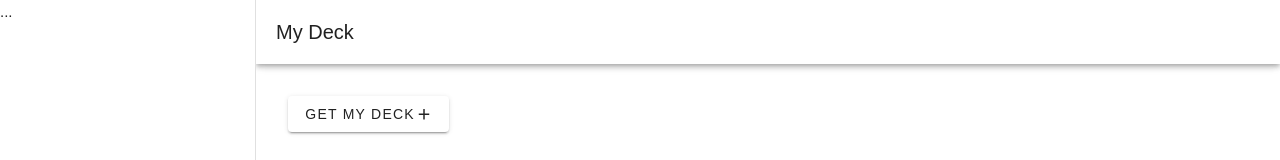
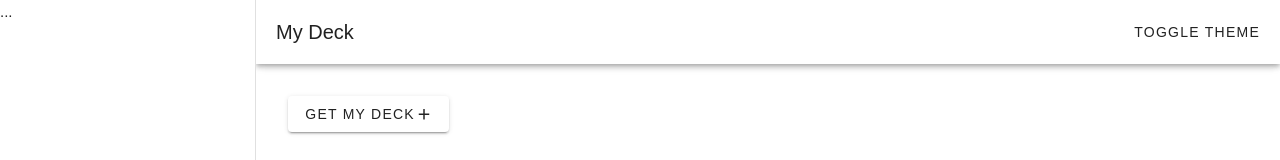
Before and after one commit to zenopopovici/vue-project, a Vue app: page / in a window 1280 px wide. Shown: the top 160 px of the page. Built offline with nearby package versions, Linux system fonts and the light colour scheme.

Commit message:
feat: theme toggle

```diff
--- a/src/components/TheDeck.vue
+++ b/src/components/TheDeck.vue
@@ -1,5 +1,18 @@
 <script>
+import { useTheme } from "vuetify";
+
 export default {
+  setup() {
+    const theme = useTheme();
+
+    return {
+      theme,
+      toggleTheme: () =>
+        (theme.global.name.value = theme.global.current.value.dark
+          ? "light"
+          : "dark"),
+    };
+  },
   data() {
     return {
       deckData: null,
@@ -44,7 +57,9 @@ export default {
 <template>
   <v-app>
     <v-navigation-drawer>...</v-navigation-drawer>
-    <v-app-bar title="My Deck"></v-app-bar>
+    <v-app-bar title="My Deck">
+      <v-btn @click="toggleTheme">Toggle Theme</v-btn>
+    </v-app-bar>
 
     <v-main>
       <v-btn @click="fetchDeck"
--- a/src/plugins/vuetify.js
+++ b/src/plugins/vuetify.js
@@ -1,19 +1,7 @@
 // Styles
 import "@mdi/font/css/materialdesignicons.css";
-import "vuetify/styles";
 
 // Composables
 import { createVuetify } from "vuetify";
 
-export default createVuetify({
-  theme: {
-    themes: {
-      light: {
-        colors: {
-          primary: "#1867C0",
-          secondary: "#5CBBF6",
-        },
-      },
-    },
-  },
-});
+export default createVuetify();
```
